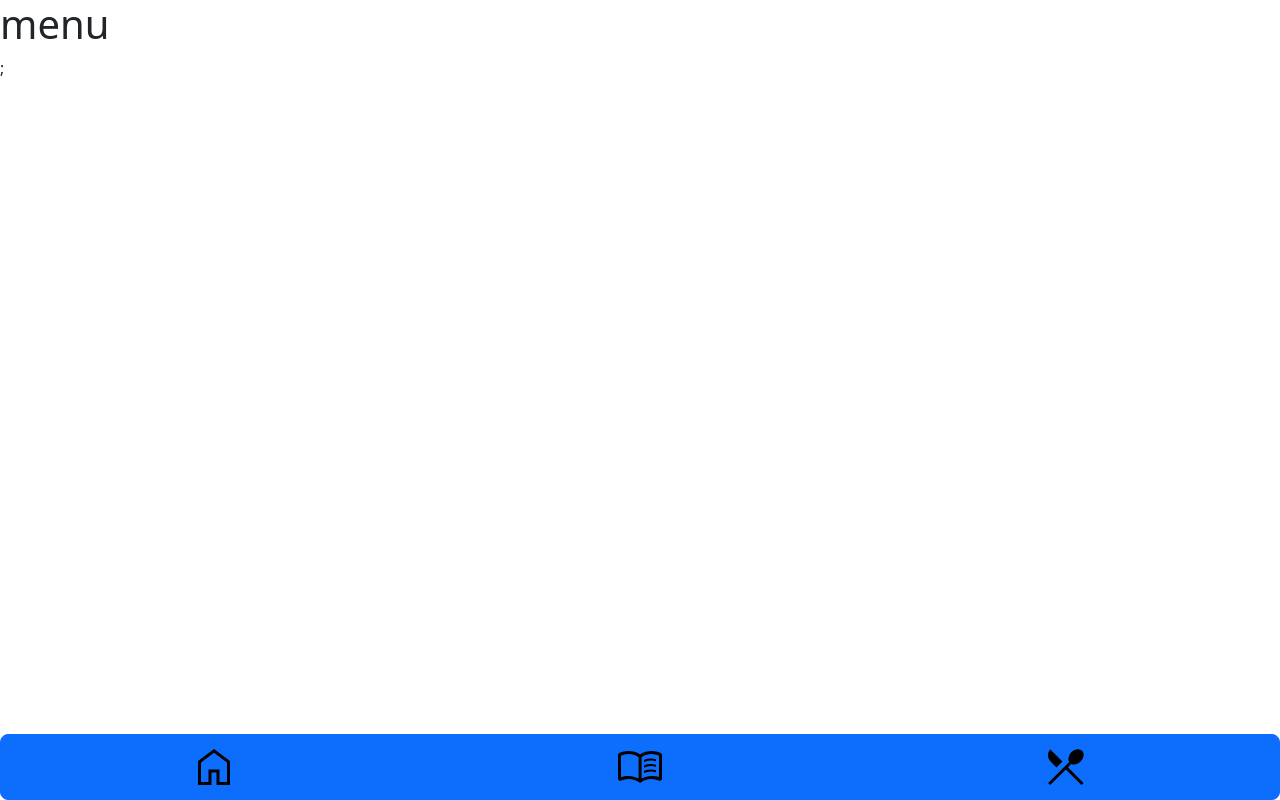
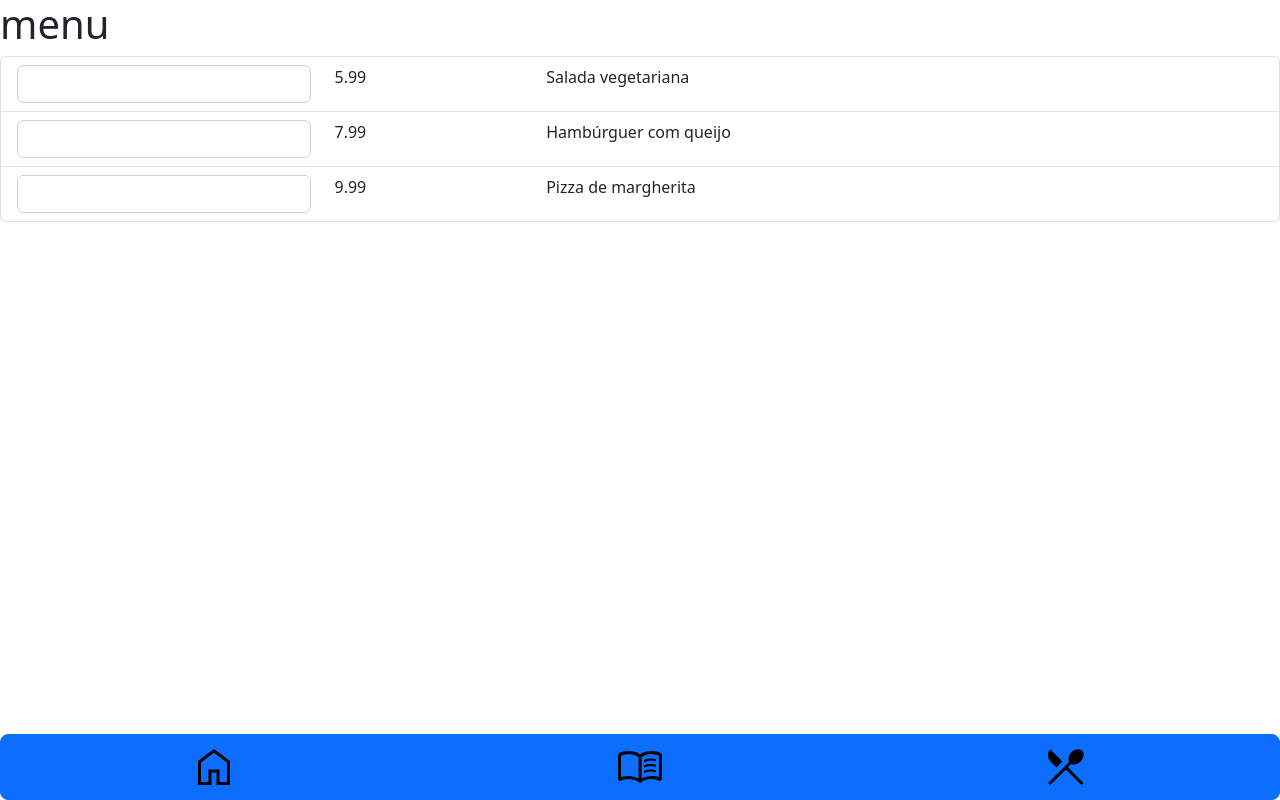
Before and after one commit to Ostrowskii/react-menu-restaurant, a React (Vite) app: page /menu in a window 1280 px wide. Built offline with nearby package versions, Linux system fonts and the light colour scheme.

Commit message:
list added

```diff
--- a/src/components/menu/menu.tsx
+++ b/src/components/menu/menu.tsx
@@ -1,10 +1,42 @@
 import LowerMenu from "../shared/lowerMenu";
 
 function Menu() {
+  const menuItems = [
+    { id: 1, name: "Salada vegetariana", price: 5.99 },
+    { id: 2, name: "Hambúrguer com queijo", price: 7.99 },
+    { id: 3, name: "Pizza de margherita", price: 9.99 },
+  ];
+
   return (
     <>
       <h1>menu</h1>
-      <LowerMenu></LowerMenu>;
+      <ul className="list-group">
+        {menuItems.map((item) => (
+          <li className="list-group-item" key={item.id}>
+            <div className="row">
+              <div className="col-3">
+                <input
+                  type="number"
+                  className="form-control"
+                  id={`quantityInput-${item.id}`}
+                />
+              </div>
+              <div className="col-2">
+                <label htmlFor={`quantityInput-${item.id}`}>{item.price}</label>
+              </div>
+              <div className="col-7">
+                <label
+                  className="form-check-label"
+                  htmlFor={`quantityInput-${item.id}`}
+                >
+                  {item.name}
+                </label>
+              </div>
+            </div>
+          </li>
+        ))}
+      </ul>
+      <LowerMenu></LowerMenu>
     </>
   );
 }
--- a/src/components/order/order.tsx
+++ b/src/components/order/order.tsx
@@ -3,7 +3,8 @@ import LowerMenu from "../shared/lowerMenu";
 function Order() {
   return (
     <>
-      <h1>Order</h1>;<LowerMenu></LowerMenu>
+      <h1>Order</h1>
+      <LowerMenu></LowerMenu>
     </>
   );
 }
```
